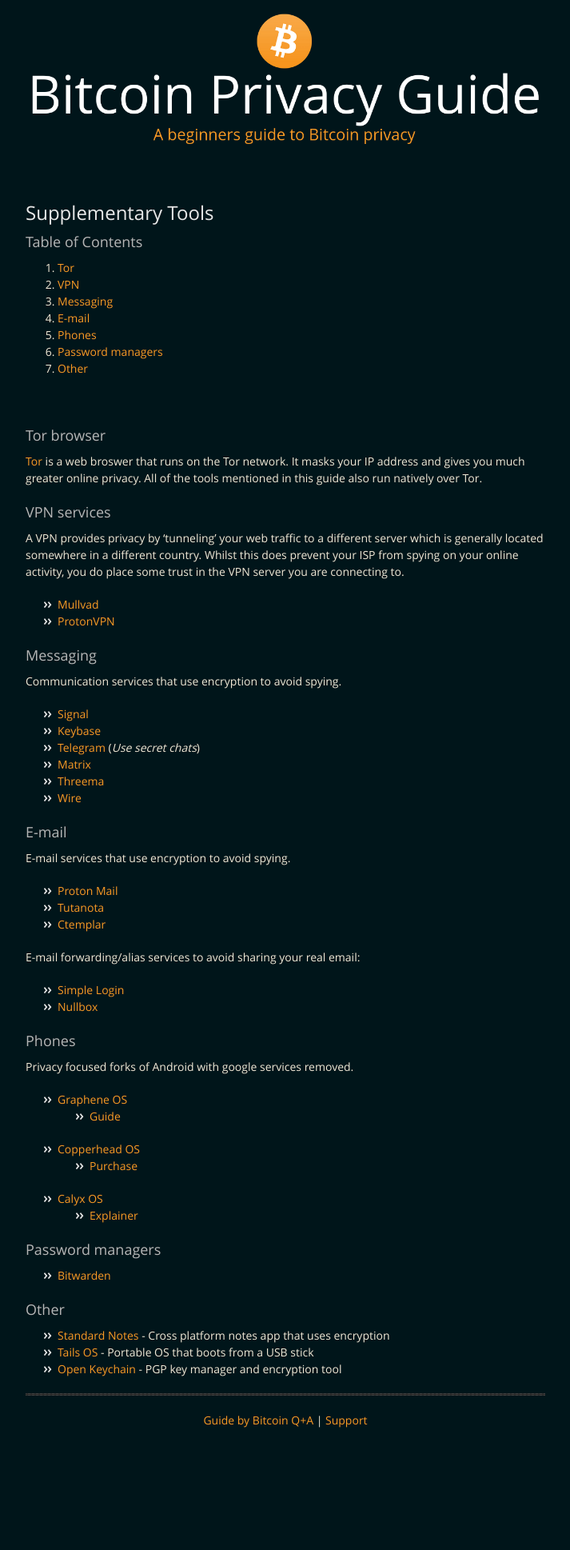
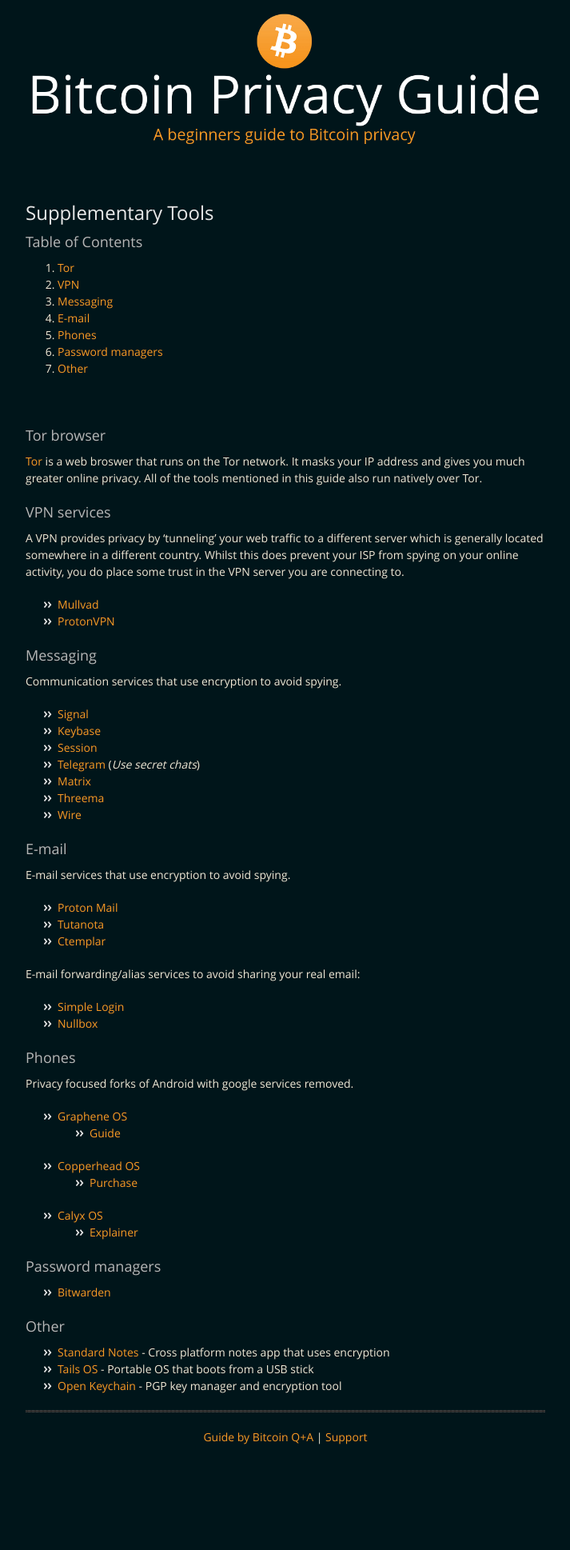
Before and after one commit to BitcoinQnA/BitcoinPrivacyGuide, a Jekyll site: the page built from supplementary.md, in a window 1280 px wide. Shown: the whole page at 80% size, without its empty margins (283-996 px from the left). Built offline with Jekyll 4.4.1, drawn with Linux system fonts in a browser that asks for light colours; before the commit the page ends 1917 px from its top, so only the background shows below that.

Commit message:
Added Session Messenger to supplementary.md

```diff
--- a/supplementary.md
+++ b/supplementary.md
@@ -37,6 +37,7 @@ Communication services that use encryption to avoid spying.
 
 * [Signal](https://signal.org/en/)
 * [Keybase](https://keybase.io/)
+* [Session](https://getsession.org/)
 * [Telegram](https://telegram.org/) (*Use secret chats*)
 * [Matrix](https://matrix.org/)
 * [Threema](https://threema.ch/en)
```
